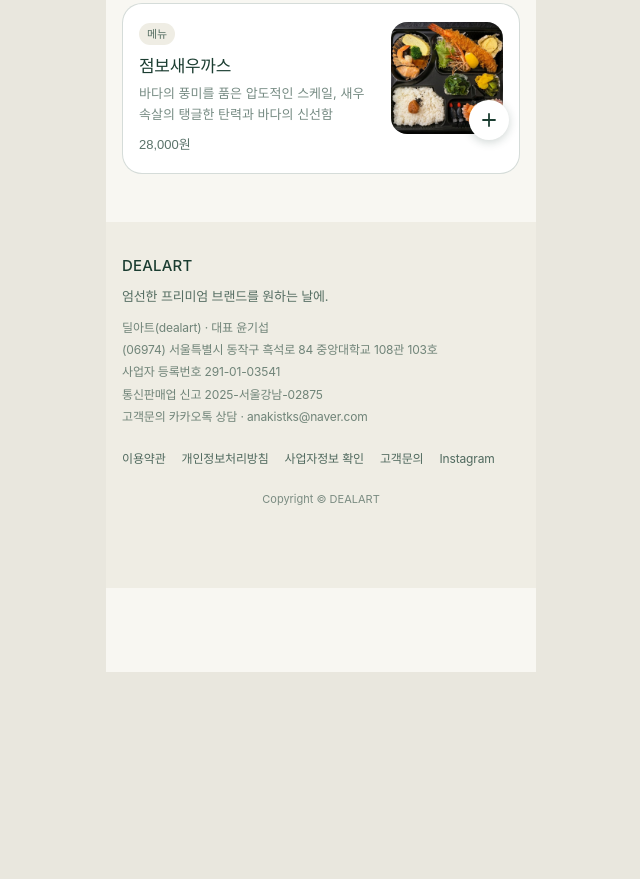
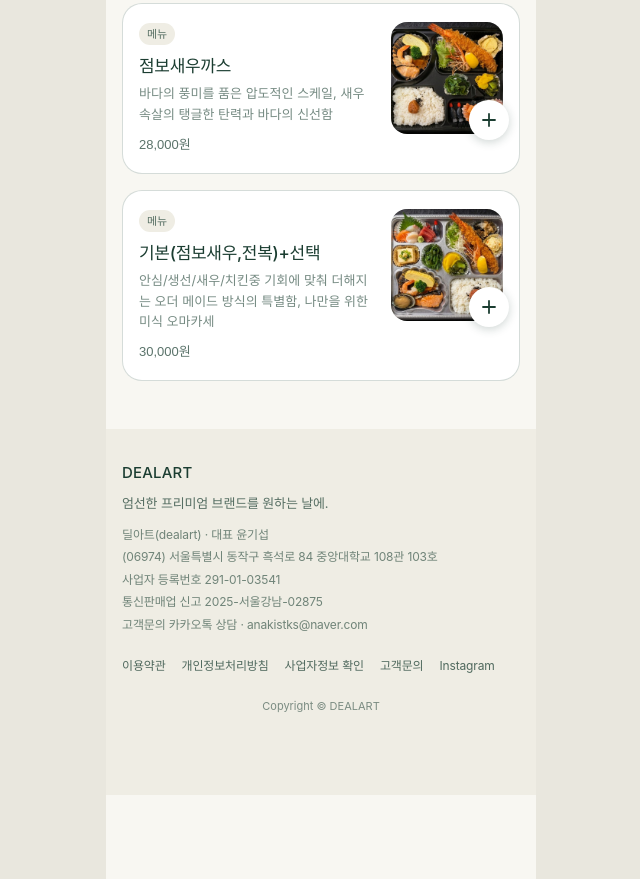
Before and after one commit to mjlee4465-wq/dealart-renewal, a plain HTML site: page brand-suzuran.html in a window 1280 px wide. Shown: the part 1745-2624 px from the top of the page, without its empty margins (319-959 px from the left). Before the commit the page ends 2417 px from the top, so only its background shows below. Drawn offline with Linux system fonts and the light colour scheme; a web font is replaced by a local one.

Commit message:
스즈란테이 6번 메뉴: 기본(점보새우,전복)+선택 30,000원
Co-Authored-By: Claude Sonnet 5.5 <noreply@anthropic.com>

```diff
--- a/brand-suzuran.html
+++ b/brand-suzuran.html
@@ -132,6 +132,18 @@
             <a class="bd-add" href="product.html?b=suzuran&amp;p=5" aria-label="점보새우까스 예약 주문하기"><svg width="20" height="20" viewBox="0 0 20 20" fill="none" aria-hidden="true"><path d="M10 4v12M4 10h12" stroke="currentColor" stroke-width="1.8" stroke-linecap="round"/></svg></a>
           </div>
         </article>
+        <article class="bd-menu">
+          <div class="bd-menu-text">
+            <span class="chip">메뉴</span>
+            <h3>기본(점보새우,전복)+선택</h3>
+            <p class="bd-menu-desc">안심/생선/새우/치킨중 기회에 맞춰 더해지는 오더 메이드 방식의 특별함, 나만을 위한 미식 오마카세</p>
+            <p class="bd-menu-price">30,000원</p>
+          </div>
+          <div class="bd-menu-img">
+            <img src="assets/suzuran-select-abalone.jpg" alt="기본(점보새우,전복)+선택">
+            <a class="bd-add" href="product.html?b=suzuran&amp;p=6" aria-label="기본(점보새우,전복)+선택 예약 주문하기"><svg width="20" height="20" viewBox="0 0 20 20" fill="none" aria-hidden="true"><path d="M10 4v12M4 10h12" stroke="currentColor" stroke-width="1.8" stroke-linecap="round"/></svg></a>
+          </div>
+        </article>
     </section>
 
     <section class="bd-sec bd-panel" id="panel-popular" role="tabpanel" aria-labelledby="tab-popular" hidden>
--- a/product.js
+++ b/product.js
@@ -2,13 +2,13 @@
   'use strict';
   var PRICE = 12900; // 예시 가격 (실제 가격은 주문 페이지 기준)
   var BRANDS = {
-    suzuran: { name: '스즈란테이', page: 'brand-suzuran.html', image: 'assets/imgImage6.png', items: ['치킨+안심까스', '생선까스', '히레까스(안심)', '새우(노바시)+생선까스', '점보새우까스'], descs: ['엄선된 육질과 일본 정통 조리법이 만난 최상의 밸런스', '팡코(일본식 빵가루)로 입힌 황금빛 튀김옷, 그 안에 저온숙성된 생선의 부드럽고 촉촉한 육질', '엄선된 육질로 빠르게 튀겨낸 튀김옷은 시각적 즐거움과 고소함 풍미를 극대화', '바다의 풍미를 품은 격조 높은 미식의 경험, 새우와 생선 속살의 탱글한 탄력과 단맛', '바다의 풍미를 품은 압도적인 스케일, 새우 속살의 탱글한 탄력과 바다의 신선함'], images: ['assets/suzuran-chicken-hire.jpg', 'assets/suzuran-fish-katsu.jpg', 'assets/suzuran-hire-katsu.jpg', 'assets/suzuran-shrimp-fish.jpg', 'assets/suzuran-jumbo-shrimp.jpg'], prices: [19000, 22000, 21000, 25000, 28000] },
+    suzuran: { name: '스즈란테이', page: 'brand-suzuran.html', image: 'assets/imgImage6.png', items: ['치킨+안심까스', '생선까스', '히레까스(안심)', '새우(노바시)+생선까스', '점보새우까스', '기본(점보새우,전복)+선택'], descs: ['엄선된 육질과 일본 정통 조리법이 만난 최상의 밸런스', '팡코(일본식 빵가루)로 입힌 황금빛 튀김옷, 그 안에 저온숙성된 생선의 부드럽고 촉촉한 육질', '엄선된 육질로 빠르게 튀겨낸 튀김옷은 시각적 즐거움과 고소함 풍미를 극대화', '바다의 풍미를 품은 격조 높은 미식의 경험, 새우와 생선 속살의 탱글한 탄력과 단맛', '바다의 풍미를 품은 압도적인 스케일, 새우 속살의 탱글한 탄력과 바다의 신선함', '안심/생선/새우/치킨중 기회에 맞춰 더해지는 오더 메이드 방식의 특별함, 나만을 위한 미식 오마카세'], images: ['assets/suzuran-chicken-hire.jpg', 'assets/suzuran-fish-katsu.jpg', 'assets/suzuran-hire-katsu.jpg', 'assets/suzuran-shrimp-fish.jpg', 'assets/suzuran-jumbo-shrimp.jpg', 'assets/suzuran-select-abalone.jpg'], prices: [19000, 22000, 21000, 25000, 28000, 30000] },
     obok: { name: '오복수산', page: 'brand-obok.html', image: 'assets/imgImage7.png', items: ['카이센동'] },
     anju: { name: '안주마을', page: 'brand-anju.html', image: 'assets/imgImage8.png', items: ['대표 안주'] }
   };
   var qs = location.search, bm = /[?&]b=([a-z]+)/.exec(qs), B = BRANDS[bm ? bm[1] : 'suzuran'] || BRANDS.suzuran;
   var ITEMS = {};
-  for (var n = 1; n <= 5; n++) ITEMS[n] = { name: B.items[n - 1] || '상품명 (예시) ' + n, chip: n === 1 ? '대표' : '메뉴', desc: (B.descs || [])[n - 1], price: (B.prices || [])[n - 1] || PRICE, image: (B.images || [])[n - 1] || B.image };
+  for (var n = 1; n <= 6; n++) ITEMS[n] = { name: B.items[n - 1] || '상품명 (예시) ' + n, chip: n === 1 ? '대표' : '메뉴', desc: (B.descs || [])[n - 1], price: (B.prices || [])[n - 1] || PRICE, image: (B.images || [])[n - 1] || B.image };
   var $ = function (id) { return document.getElementById(id); };
   var m = /[?&]p=(\d)/.exec(location.search), it = ITEMS[m ? m[1] : 1] || ITEMS[1];
   document.title = it.name + ' | ' + B.name + ' | DEALART 딜아트';
```
Also changed, not shown: assets/suzuran-select-abalone.jpg (added).
